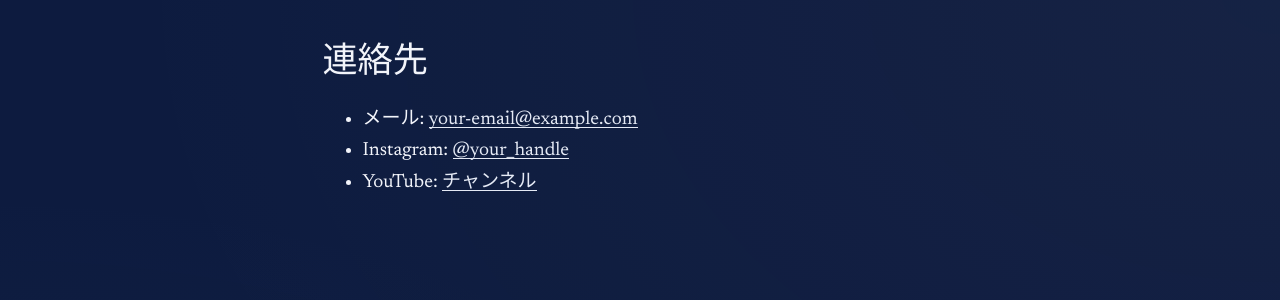
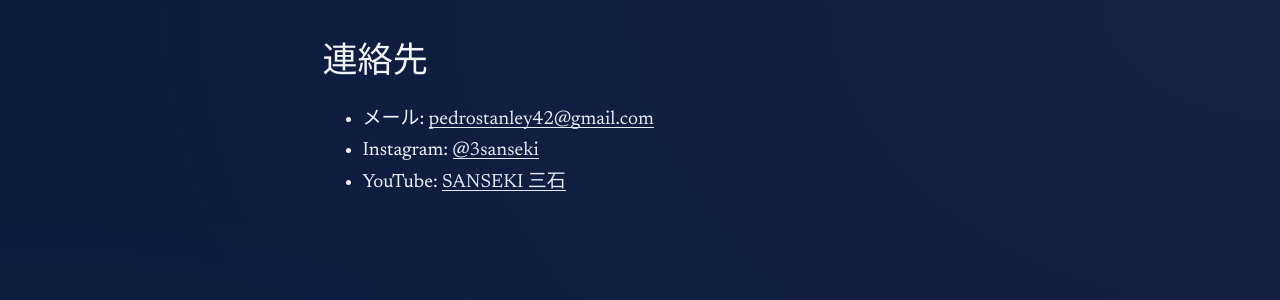
Before and after one commit to sanseki3/sanseki3.github.io, a Jekyll site: the page built from ja/about.md, in a window 1280 px wide. Shown: the part 907-1207 px from the top of the page. Built offline with Jekyll 4.4.1, drawn with Linux system fonts in a browser that asks for light colours.

Commit message:
Update about.md

```diff
--- a/ja/about.md
+++ b/ja/about.md
@@ -24,8 +24,8 @@
 
 ## 連絡先
 
-- メール: [your-email@example.com](mailto:your-email@example.com)
-- Instagram: [@your_handle](https://instagram.com/your_handle)
-- YouTube: [チャンネル](https://youtube.com/@your_channel)
+- メール: [pedrostanley42@gmail.com](mailto:pedrostanley42@gmail.com)
+- Instagram: [@3sanseki](https://x.com/3sanseki)
+- YouTube: [SANSEKI 三石](https://www.youtube.com/@sansekitv)
 
 </div>
```
